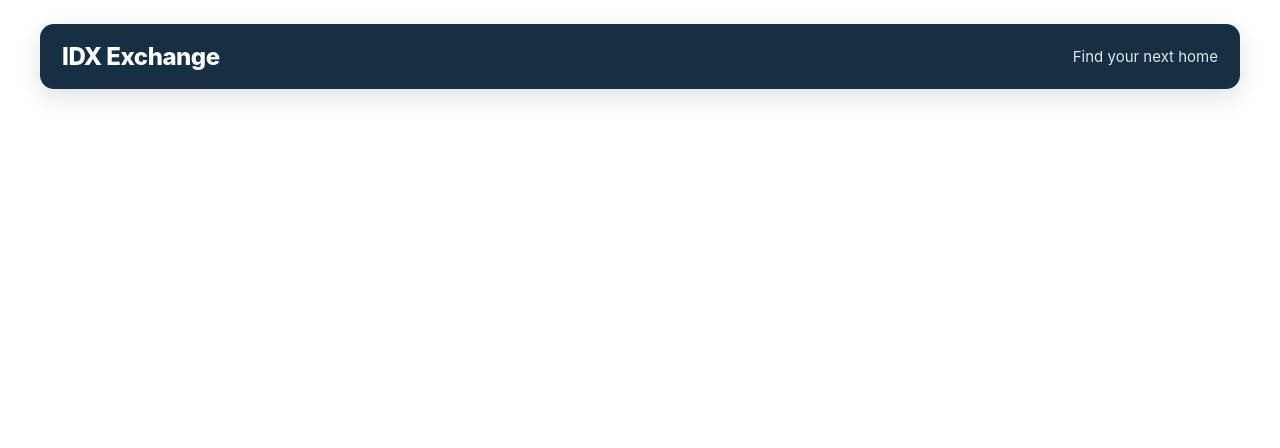
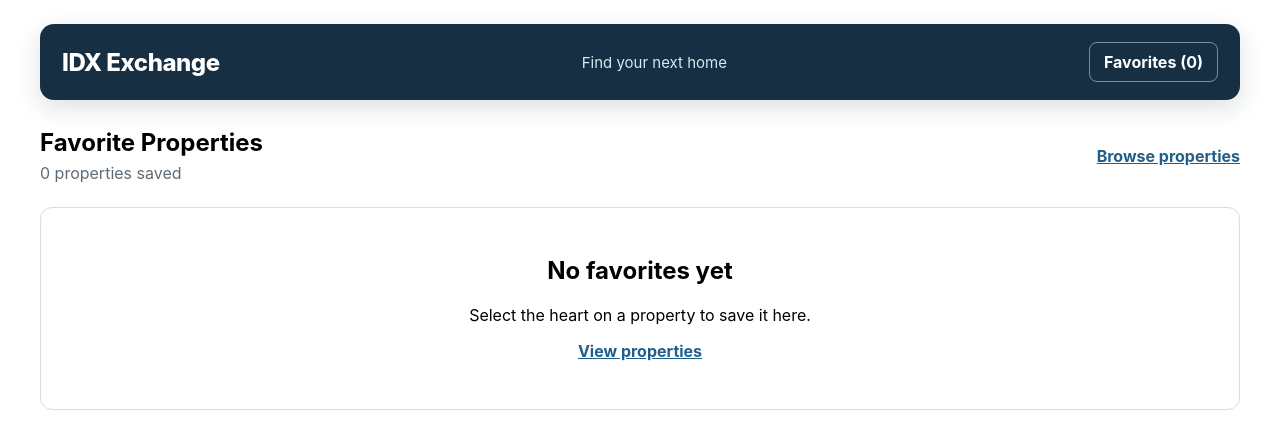
Before and after one commit to jnnkim1/IDX-Exchange-SDE, a React (Create React App) app in the folder frontend/: page /favorites in a window 1280 px wide. Shown: the top 448 px of the page. Built offline with nearby package versions, Linux system fonts and the light colour scheme.

Commit message:
feat(favorites): add heart controls and favorites view

```diff
--- a/frontend/src/App.css
+++ b/frontend/src/App.css
@@ -13,6 +13,7 @@
   background: white;
   cursor: pointer;
   transition: transform 0.2s ease-in-out, box-shadow 0.2s ease-in-out;
+  position: relative;
 }
 
 .property-card:hover {
@@ -857,41 +858,92 @@
   }
 }
 
-/* .App {
+.favorite-button {
+  position: absolute;
+  top: 12px;
+  right: 12px;
+  z-index: 4;
+  display: grid;
+  width: 42px;
+  height: 42px;
+  padding: 0;
+  place-items: center;
+  border: 0;
+  border-radius: 50%;
+  background: rgba(255, 255, 255, 0.9);
+  color: #172f42;
+  font-size: 28px;
+  line-height: 1;
+  cursor: pointer;
+  box-shadow: 0 2px 10px rgba(15, 23, 32, 0.2);
+}
+
+.favorite-button:hover,
+.favorite-button:focus-visible {
+  background: white;
+  transform: scale(1.06);
+}
+
+.favorite-button:focus-visible {
+  outline: 3px solid rgba(31, 95, 139, 0.4);
+  outline-offset: 2px;
+}
+
+.favorite-button.is-favorite {
+  color: #cf2748;
+}
+
+.favorites-link {
+  padding: 9px 14px;
+  border: 1px solid rgba(255, 255, 255, 0.45);
+  border-radius: 8px;
+  color: white;
+  font-weight: 700;
+  text-decoration: none;
+}
+
+.favorites-link:hover,
+.favorites-link:focus-visible {
+  background: rgba(255, 255, 255, 0.12);
+}
+
+.favorites-page {
+  display: flex;
+  flex-direction: column;
+  gap: 24px;
+}
+
+.favorites-heading {
+  display: flex;
+  align-items: center;
+  justify-content: space-between;
+  gap: 24px;
+}
+
+.favorites-heading h1,
+.favorites-heading p {
+  margin: 0;
+}
+
+.favorites-heading p {
+  margin-top: 6px;
+  color: #5e6b75;
+}
+
+.favorites-heading > a,
+.favorites-empty a {
+  color: #1f5f8b;
+  font-weight: 700;
+}
+
+.favorites-empty {
+  padding: 48px 24px;
+  border: 1px solid #dddddd;
+  border-radius: 12px;
+  background: white;
   text-align: center;
 }
 
-.App-logo {
-  height: 40vmin;
-  pointer-events: none;
+.favorites-empty h2 {
+  margin-top: 0;
 }
-
-@media (prefers-reduced-motion: no-preference) {
-  .App-logo {
-    animation: App-logo-spin infinite 20s linear;
-  }
-}
-
-.App-header {
-  background-color: #282c34;
-  min-height: 100vh;
-  display: flex;
-  flex-direction: column;
-  align-items: center;
-  justify-content: center;
-  font-size: calc(10px + 2vmin);
-  color: white;
-}
-
-.App-link {
-  color: #61dafb;
-}
-
-@keyframes App-logo-spin {
-  from {
-    transform: rotate(0deg);
-  }
-  to {
-    transform: rotate(360deg);
-  }
-} */
--- a/frontend/src/App.js
+++ b/frontend/src/App.js
@@ -2,18 +2,26 @@ import './App.css';
 import ListingsPage from './pages/ListingsPage';
 import PropertyDetailPage from './pages/PropertyDetailPage';
 import { Routes, Route, Link } from 'react-router-dom';
+import useFavorites from './hooks/useFavorites';
+import FavoritesPage from './pages/FavoritesPage';
 
 function App() {
+  const { favorites, favoriteCount, isFavorite, toggleFavorite } = useFavorites();
+
   return (
     <div className="App">
       <header className="site-header">
         <Link className="site-brand" to="/">IDX Exchange</Link>
         <p>Find your next home</p>
+        <Link className="favorites-link" to="/favorites">
+          Favorites ({favoriteCount})
+        </Link>
       </header>
 
       <main>
         <Routes>
-          <Route path="/" element={<ListingsPage />} />
+          <Route path="/" element={<ListingsPage isFavorite={isFavorite} toggleFavorite={toggleFavorite} />} />
+          <Route path="/favorites" element={<FavoritesPage favorites={favorites} isFavorite={isFavorite} toggleFavorite={toggleFavorite} />} />
           <Route path="/property/:id" element={<PropertyDetailPage />} />
         </Routes>
       </main>
--- a/frontend/src/components/PropertyCard.jsx
+++ b/frontend/src/components/PropertyCard.jsx
@@ -12,13 +12,15 @@ export default function PropertyCard({
   squareFeet,
   onHover,
   onClick,
+  isFavorite,
+  onFavoriteToggle,
 }) {
   const numericPrice = Number(price);
   const formattedPrice =
     price === null ||
-    price === undefined ||
-    price === '' ||
-    !Number.isFinite(numericPrice)
+      price === undefined ||
+      price === '' ||
+      !Number.isFinite(numericPrice)
       ? 'Price unavailable'
       : numericPrice.toLocaleString('en-US');
 
@@ -40,6 +42,15 @@ export default function PropertyCard({
     </>
   );
 
+  function handleFavoriteClick(event) {
+    event.stopPropagation();
+    onFavoriteToggle?.();
+  }
+
+  function handleFavoriteKeyDown(event) {
+    event.stopPropagation();
+  }
+
   function handleKeyDown(event) {
     if (event.key === 'Enter' || event.key === ' ') {
       event.preventDefault();
@@ -58,7 +69,26 @@ export default function PropertyCard({
       onKeyDown={handleKeyDown}
       aria-label={`View property at ${address}, ${city}, ${state}`}
     >
-
+      <button
+        type="button"
+        className={
+          isFavorite
+            ? 'favorite-button is-favorite'
+            : 'favorite-button'
+        }
+        aria-label={
+          isFavorite
+            ? `Remove ${address} from favorites`
+            : `Add ${address} to favorites`
+        }
+        aria-pressed={isFavorite}
+        onClick={handleFavoriteClick}
+        onKeyDown={handleFavoriteKeyDown}
+      >
+        <span aria-hidden="true">
+          {isFavorite ? '\u2665' : '\u2661'}
+        </span>
+      </button>
       {content}
     </article>
   );
@@ -78,4 +108,6 @@ PropertyCard.propTypes = {
   squareFeet: PropTypes.oneOfType([PropTypes.number, PropTypes.string]),
   onHover: PropTypes.func,
   onClick: PropTypes.func,
+  isFavorite: PropTypes.bool,
+  onFavoriteToggle: PropTypes.func,
 };
--- /dev/null
+++ b/frontend/src/pages/FavoritesPage.jsx
@@ -0,0 +1,71 @@
+import PropTypes from 'prop-types';
+import { Link, useNavigate } from 'react-router-dom';
+import PropertyCard from '../components/PropertyCard';
+
+export default function FavoritesPage({
+  favorites,
+  isFavorite,
+  toggleFavorite,
+}) {
+  const navigate = useNavigate();
+
+  return (
+    <section className="favorites-page">
+      <div className="favorites-heading">
+        <div>
+          <h1>Favorite Properties</h1>
+          <p>
+            {favorites.length}{' '}
+            {favorites.length === 1 ? 'property' : 'properties'} saved
+          </p>
+        </div>
+
+        <Link to="/">Browse properties</Link>
+      </div>
+
+      {favorites.length === 0 ? (
+        <div className="favorites-empty">
+          <h2>No favorites yet</h2>
+          <p>
+            Select the heart on a property to save it here.
+          </p>
+          <Link to="/">View properties</Link>
+        </div>
+      ) : (
+        <div className="property-grid">
+          {favorites.map((property) => (
+            <PropertyCard
+              key={property.L_ListingID}
+              onClick={() =>
+                navigate(`/property/${property.L_ListingID}`)
+              }
+              image={property.L_Photos}
+              price={property.L_SystemPrice}
+              address={property.L_Address}
+              city={property.L_City}
+              state={property.L_State}
+              bedrooms={property.L_Keyword2}
+              bathrooms={property.LM_Dec_3}
+              squareFeet={property.LM_Int2_3}
+              isFavorite={isFavorite(property.L_ListingID)}
+              onFavoriteToggle={() => toggleFavorite(property)}
+            />
+          ))}
+        </div>
+      )}
+    </section>
+  );
+}
+
+FavoritesPage.propTypes = {
+  favorites: PropTypes.arrayOf(
+    PropTypes.shape({
+      L_ListingID: PropTypes.oneOfType([
+        PropTypes.string,
+        PropTypes.number,
+      ]).isRequired,
+    })
+  ).isRequired,
+  isFavorite: PropTypes.func.isRequired,
+  toggleFavorite: PropTypes.func.isRequired,
+};
--- a/frontend/src/pages/ListingsPage.jsx
+++ b/frontend/src/pages/ListingsPage.jsx
@@ -37,7 +37,7 @@ function getPagination(currentPage, totalPages) {
   return pages;
 }
 
-export default function ListingsPage() {
+export default function ListingsPage({ isFavorite = () => false, toggleFavorite = () => {} }) {
   const [properties, setProperties] = useState([]);
   const [loading, setLoading] = useState(true);
   const [error, setError] = useState(null);
@@ -130,6 +130,8 @@ export default function ListingsPage() {
                   bedrooms={property.L_Keyword2}
                   bathrooms={property.LM_Dec_3}
                   squareFeet={property.LM_Int2_3}
+                  isFavorite={isFavorite(property.L_ListingID)}
+                  onFavoriteToggle={() => toggleFavorite(property)}
                 />
               ))}
             </div>
```
Also changed, not shown: 2 other files (tests, documents, lock files or other folders).
